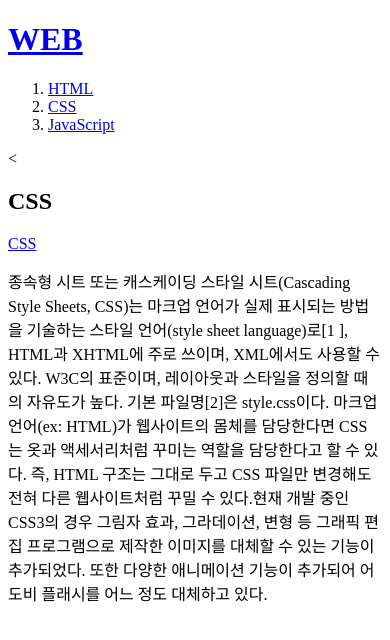
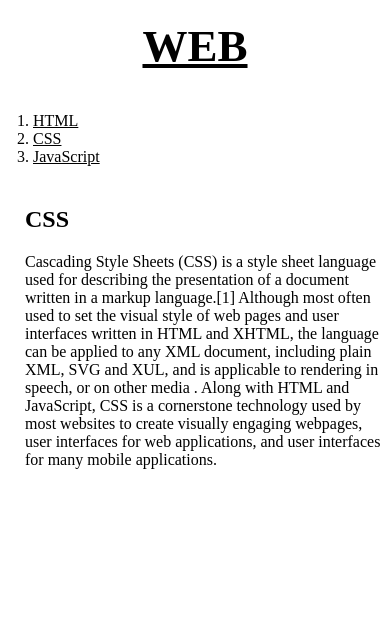
Before and after one commit to SiChoong/Web, a plain HTML site: page 2.html in a window 390 px wide. Drawn offline with Linux system fonts and the light colour scheme.

Commit message:
Add files via upload

```diff
--- a/2.html
+++ b/2.html
@@ -1,30 +1,32 @@
 <!doctype html>
 <html>
 <head>
-    <title>WEB1 - CSS</title>
+  <title>WEB - CSS</title>
   <meta charset="utf-8">
+  <link rel="stylesheet" href="style.css">
 </head>
-
 <body>
   <h1><a href="index.html">WEB</a></h1>
+  <div id="grid">
     <ol>
       <li><a href="1.html">HTML</a></li>
       <li><a href="2.html">CSS</a></li>
       <li><a href="3.html">JavaScript</a></li>
     </ol>
-    <<h2>CSS</h2>
-    <p><a href="https://ko.wikipedia.org/wiki/CSS"
-      target="_blank" title="CSS specification">CSS</a>
+    <div id="article">
+        <h2>CSS</h2>
+        <p>
+          Cascading Style Sheets (CSS) is a style sheet language
+          used for describing the presentation of a document written
+          in a markup language.[1] Although most often used to set the
+          visual style of web pages and user interfaces written in HTML and XHTML,
+           the language can be applied to any XML document, including plain XML,
+            SVG and XUL, and is applicable to rendering in speech, or on other media
+            . Along with HTML and JavaScript, CSS is a cornerstone technology
+            used by most websites to create visually engaging webpages, user interfaces
+             for web applications, and user interfaces for many mobile applications.
         </p>
-    종속형 시트 또는 캐스케이딩 스타일 시트(Cascading Style Sheets, CSS)는
-    마크업 언어가 실제 표시되는 방법을 기술하는 스타일 언어(style sheet language)로[1
-    ], HTML과 XHTML에 주로 쓰이며, XML에서도 사용할 수 있다. W3C의 표준이며,
-    레이아웃과 스타일을 정의할 때의 자유도가 높다. 기본 파일명[2]은 style.css이다.
-    마크업 언어(ex: HTML)가 웹사이트의 몸체를 담당한다면 CSS는 옷과 액세서리처럼
-    꾸미는 역할을 담당한다고 할 수 있다. 즉, HTML 구조는 그대로 두고 CSS 파일만
-    변경해도 전혀 다른 웹사이트처럼 꾸밀 수 있다.현재 개발 중인 CSS3의 경우
-    그림자 효과, 그라데이션, 변형 등 그래픽 편집 프로그램으로 제작한 이미지를
-    대체할 수 있는 기능이 추가되었다. 또한 다양한 애니메이션 기능이 추가되어
-    어도비 플래시를 어느 정도 대체하고 있다.
+      </div>
+  </div>
   </body>
   </html>
--- /dev/null
+++ b/style.css
@@ -0,0 +1,40 @@
+body{
+  margin:0;
+}
+a {
+  color:black;
+}
+h1 {
+  font-size:45px;
+  text-align: center;
+  border-bottom:1px solid gray;
+  margin:0;
+  padding:20px;
+}
+ol{
+  border-right:1px solid gray;
+  width:100px;
+  margin:0;
+  padding:20px;
+}
+#grid{
+  display: grid;
+  grid-template-columns: 150px 1fr;
+}
+#grid ol{
+  padding-left:33px;
+}
+#grid #article{
+  padding-left:25px;
+}
+@media(max-width:800px){
+  #grid{
+    display: block;
+  }
+  ol{
+    border-right:none;
+  }
+  h1 {
+    border-bottom:none;
+  }
+}
```
Also changed, not shown: 1.html (+13 -4 lines), 3.html (+7 -2 lines), index.html (+15 -14 lines). Lines whose indentation alone changed are shown as unchanged.
